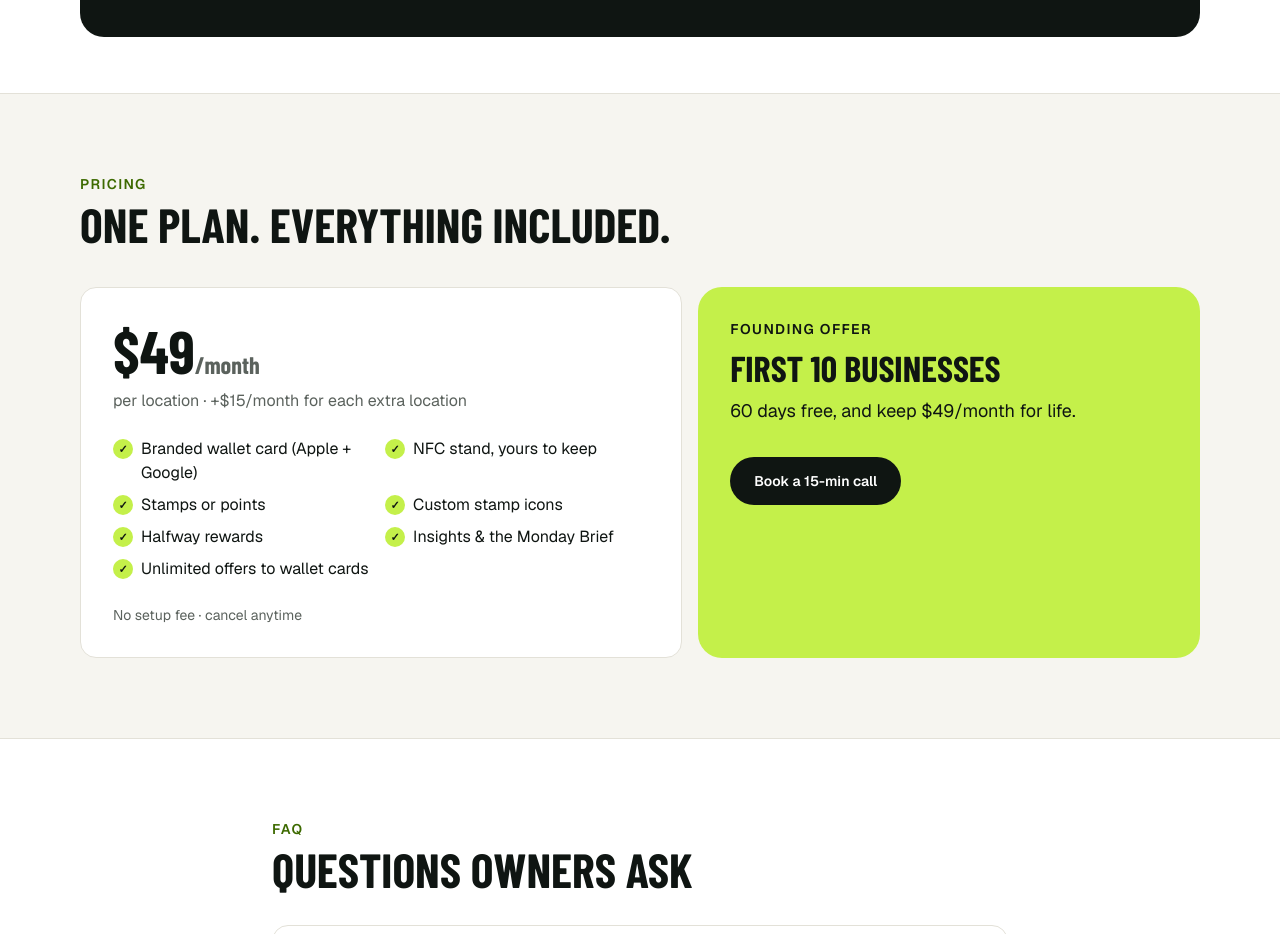
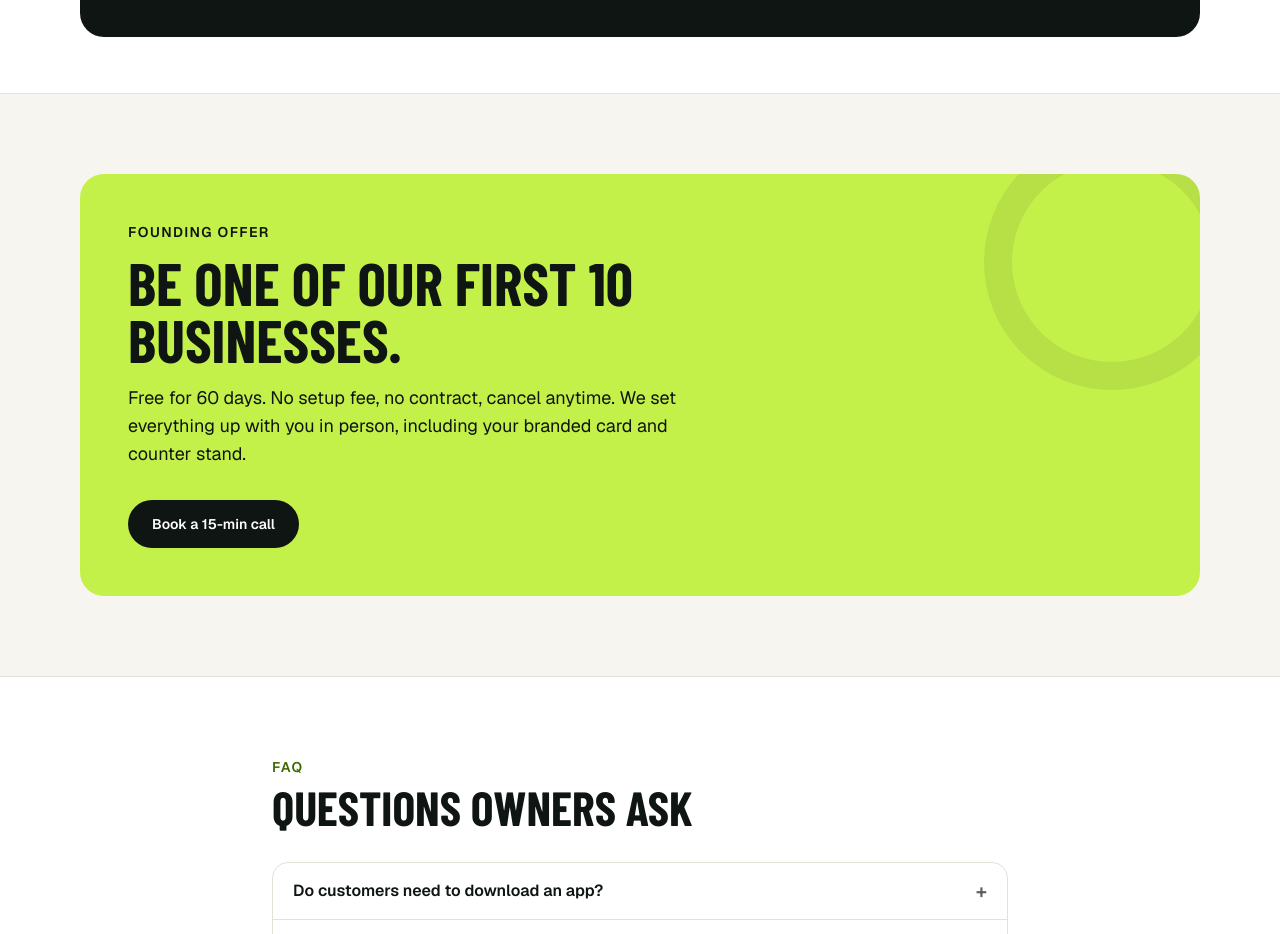
Before and after one commit to pzengo04-bot/Bayline, a Next.js app: page / in a window 1280 px wide. Shown: the part 3500-4434 px from the top of the page. Built offline with nearby package versions, Linux system fonts and the light colour scheme; a web font is replaced by a local one.

Commit message:
Replace pricing with the founding offer; keep the plan in lib/pricing.ts
Co-Authored-By: Claude Opus 5.5 <noreply@anthropic.com>

```diff
--- a/app/login/LoginForm.tsx
+++ b/app/login/LoginForm.tsx
@@ -54,7 +54,7 @@ export function LoginForm({ linkError }: { linkError: boolean }) {
       </button>
       <p className="mt-6 text-center text-xs text-muted">
         Accounts are by invitation. Want {site.name} for your venue?{" "}
-        <Link href="/#pricing" className="font-semibold text-ink underline underline-offset-2">
+        <Link href="/#founding" className="font-semibold text-ink underline underline-offset-2">
           See the founding offer
         </Link>
       </p>
--- a/app/page.tsx
+++ b/app/page.tsx
@@ -38,16 +38,6 @@ const benefits = [
   { title: "The Monday Brief", body: "What happened last week and what to do this week, in plain language." },
   { title: "Your brand on every card", body: "Your logo, your colors and your stamp icon, on every customer's phone." },
   { title: "Front-desk arrivals", body: "See who just walked in and greet regulars by name.", soon: true },
-];
-
-const included = [
-  "Branded wallet card (Apple + Google)",
-  "NFC stand, yours to keep",
-  "Stamps or points",
-  "Custom stamp icons",
-  "Halfway rewards",
-  "Insights & the Monday Brief",
-  "Unlimited offers to wallet cards",
 ];
 
 const faqs = [
@@ -191,36 +181,25 @@ export default function Home() {
           </div>
         </section>
 
-        {/* 7. Pricing */}
-        <section id="pricing" className="scroll-mt-16">
+        {/* 7. Founding offer (the paid plan lives in lib/pricing.ts until pricing goes public) */}
+        <section id="founding" className="scroll-mt-16">
           <div className="mx-auto max-w-6xl px-4 py-14 sm:py-20">
-            <SectionHeading eyebrow="Pricing" title="One plan. Everything included." />
-            <div className="mt-10 grid gap-4 lg:grid-cols-[minmax(0,1.2fr)_minmax(0,1fr)]">
-              <div className={`${card} p-6 sm:p-8`}>
-                <p className="font-display text-6xl font-extrabold leading-none">
-                  $49<span className="text-2xl font-bold text-muted">/month</span>
-                </p>
-                <p className="mt-2 text-muted">per location · +$15/month for each extra location</p>
-                <ul className="mt-6 grid gap-2 sm:grid-cols-2">
-                  {included.map((i) => (
-                    <li key={i} className="flex items-start gap-2">
-                      <span className="mt-0.5 grid size-5 shrink-0 place-items-center rounded-full bg-accent text-[11px] font-bold" aria-hidden="true">
-                        ✓
-                      </span>
-                      {i}
-                    </li>
-                  ))}
-                </ul>
-                <p className="mt-6 text-sm text-muted">No setup fee · cancel anytime</p>
-              </div>
-              <div className="relative overflow-hidden rounded-3xl bg-accent p-6 sm:p-8">
-                <p className="text-sm font-semibold uppercase tracking-widest">Founding offer</p>
-                <h3 className="mt-3 font-display text-4xl font-extrabold uppercase leading-[0.95]">First 10 businesses</h3>
-                <p className="mt-3 text-lg">60 days free, and keep $49/month for life.</p>
-                <TrackLink event="book_call_click" href={site.callUrl} className={`${button.primary} mt-8 h-12 px-6 text-base`}>
-                  Book a 15-min call
-                </TrackLink>
-              </div>
+            <div className="relative overflow-hidden rounded-3xl bg-accent p-7 sm:p-12">
+              <div
+                aria-hidden="true"
+                className="pointer-events-none absolute -right-10 -top-10 hidden size-64 rounded-full border-[28px] border-ink/[0.07] sm:block"
+              />
+              <p className="text-sm font-semibold uppercase tracking-widest">Founding offer</p>
+              <h2 className="mt-3 max-w-2xl font-display text-4xl font-extrabold uppercase leading-[0.95] sm:text-6xl">
+                Be one of our first 10 businesses.
+              </h2>
+              <p className="mt-4 max-w-xl text-lg">
+                Free for 60 days. No setup fee, no contract, cancel anytime. We set everything up with you in person, including your
+                branded card and counter stand.
+              </p>
+              <TrackLink event="book_call_click" href={site.callUrl} className={`${button.primary} mt-8 h-12 px-6 text-base`}>
+                Book a 15-min call
+              </TrackLink>
             </div>
           </div>
         </section>
--- a/app/terms/page.tsx
+++ b/app/terms/page.tsx
@@ -11,8 +11,8 @@ export default function TermsPage() {
       <p>These terms cover using {site.name}, as a business or as a customer with a card. By using it you agree to them.</p>
       <h2>For businesses</h2>
       <ul>
-        <li>The plan is $49/month per location (plus $15/month for each extra location), billed monthly. No setup fee.</li>
-        <li>You can cancel anytime; service continues to the end of the paid month.</li>
+        <li>Founding businesses get the first 60 days free. After that, the price is the one we agree with you in writing. No setup fee.</li>
+        <li>You can cancel anytime; service continues to the end of the paid period.</li>
         <li>You own your customer data. You&apos;re responsible for the offers you send and the rewards you promise.</li>
         <li>Send offers your customers would want. Don&apos;t use cards for anything unlawful or misleading.</li>
       </ul>
--- /dev/null
+++ b/lib/pricing.ts
@@ -0,0 +1,16 @@
+// The paid plan, kept here while the site shows only the founding offer. Not shown anywhere yet;
+// bring it back by rendering it on the homepage (and in the terms) when pricing goes public.
+export const PRICING = {
+  perLocation: 49,
+  extraLocation: 15,
+  included: [
+    "Branded wallet card (Apple + Google)",
+    "NFC stand, yours to keep",
+    "Stamps or points",
+    "Custom stamp icons",
+    "Halfway rewards",
+    "Insights & the Monday Brief",
+    "Unlimited offers to wallet cards",
+  ],
+  foundingOffer: "First 10 businesses: 60 days free, then keep $49/month for life.",
+} as const;
```
